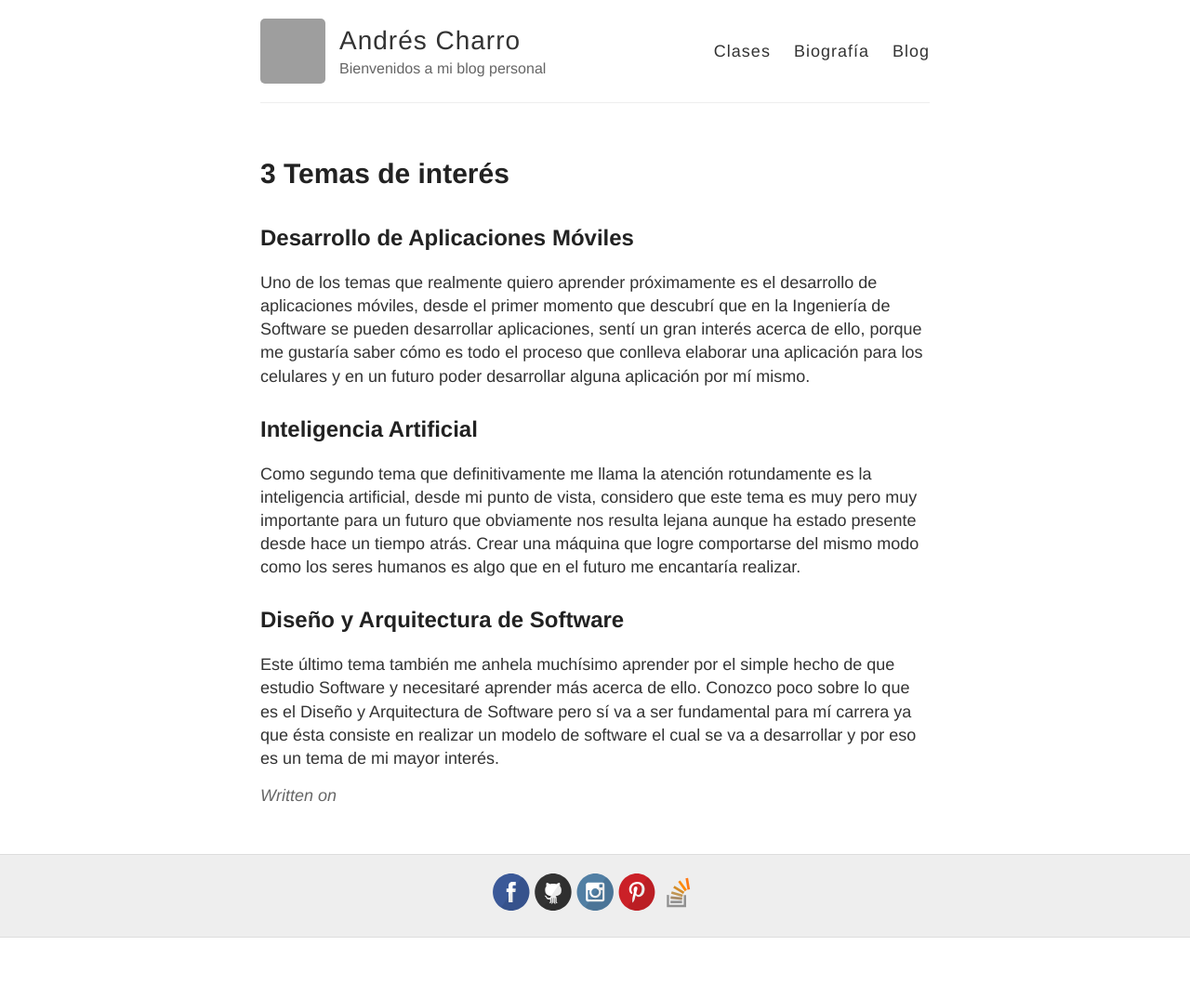
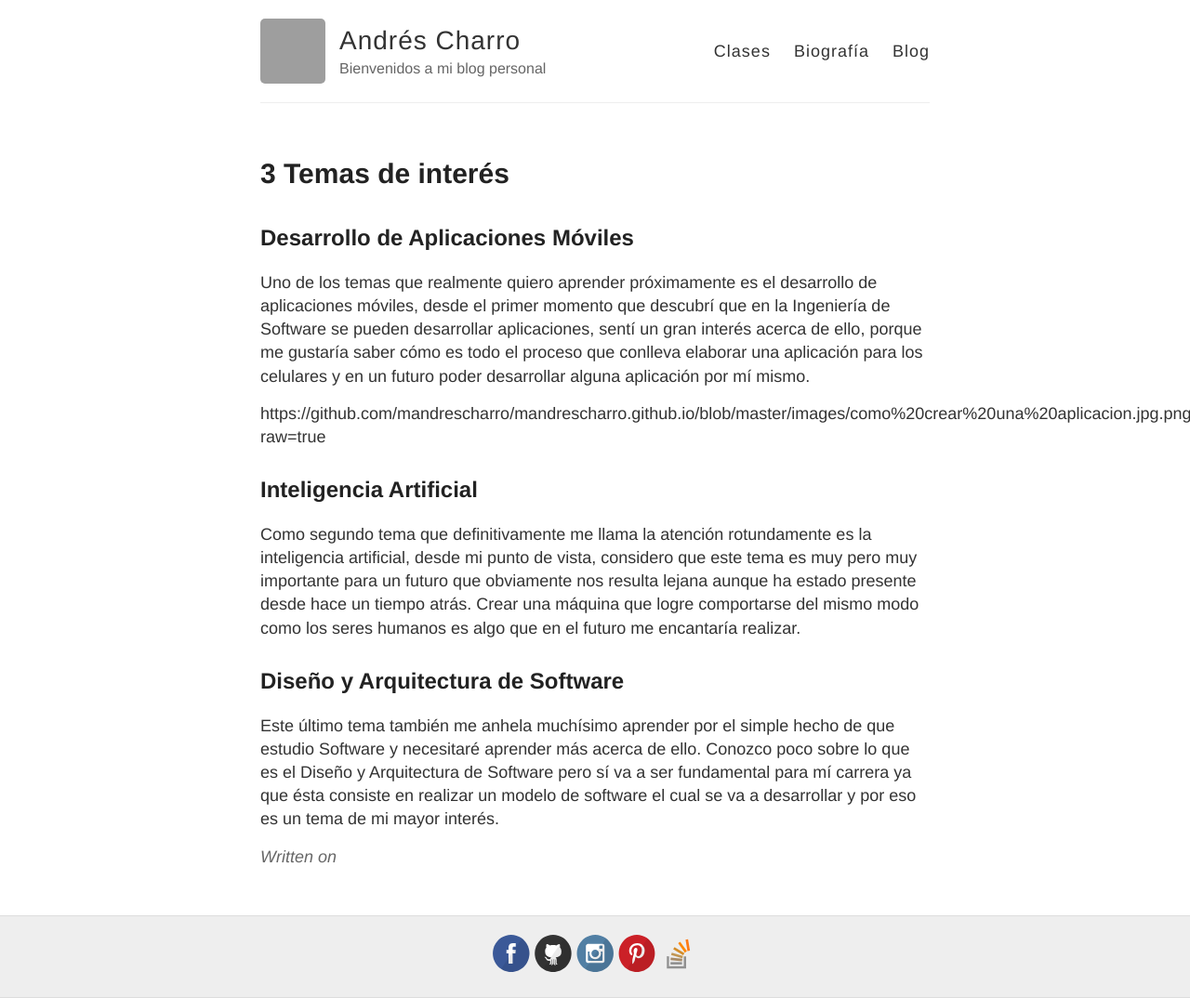
Before and after one commit to andrescharro22/Carlos-F007.github.io, a Jekyll site: the page built from blog.md, in a window 1280 px wide. Shown: the whole page at 93% size. Built offline with Jekyll 4.4.1, drawn with Linux system fonts in a browser that asks for light colours; before the commit the page ends 1009 px from its top, so only the background shows below that; part of the change alters nothing that is shown; grey boxes are pictures that could not be loaded.

Commit message:
Update blog.md

```diff
--- a/blog.md
+++ b/blog.md
@@ -11,7 +11,7 @@ title: 3 Temas de interés
 
 Uno de los temas que realmente quiero aprender próximamente es el desarrollo de aplicaciones móviles, desde el primer momento que descubrí que en la Ingeniería de Software se pueden desarrollar aplicaciones, sentí un gran interés acerca de ello, porque me gustaría saber cómo es todo el proceso que conlleva elaborar una aplicación para los celulares y en un futuro poder desarrollar alguna aplicación por mí mismo.
 
-
+https://github.com/mandrescharro/mandrescharro.github.io/blob/master/images/como%20crear%20una%20aplicacion.jpg.png?raw=true
 
 ## Inteligencia Artificial
 
```
